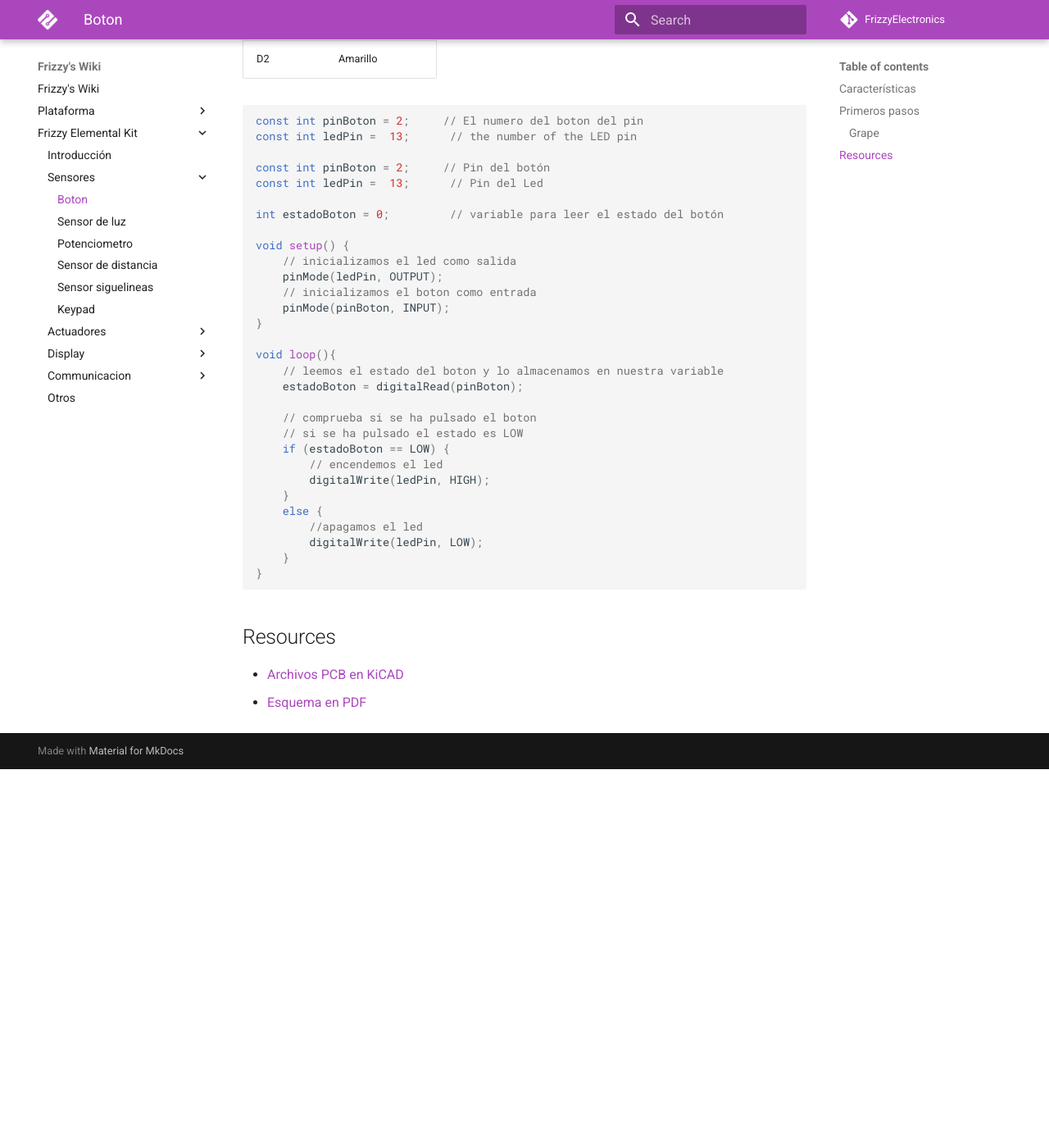
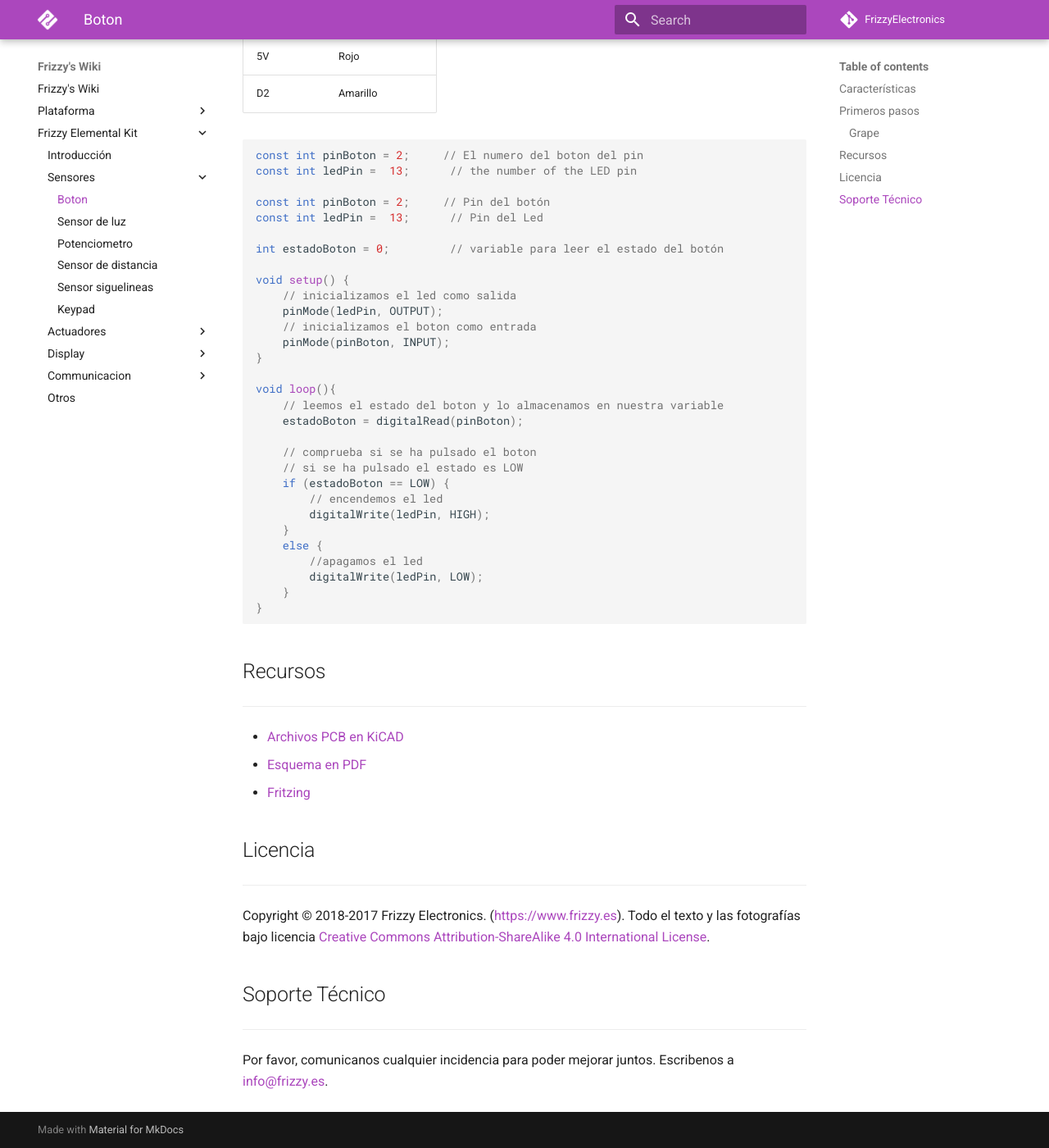
Before and after one commit to FrizzyElectronics/ElementalKitDocs, an MkDocs documentation site: the page built from docs/boton.md, in a window 1280 px wide and 1400 px high, scrolled down 1732 px. Shown: the whole window at 82% size. Built offline with MkDocs 1.6.1 and Material for MkDocs 9.7.7, drawn with Linux system fonts in a browser that asks for light colours; comment, search, counter and statistics services are not loaded; old or Windows-style settings are respelled for this version of MkDocs; before the commit the page ends 2670 px from its top, so only the background shows below that.

Commit message:
Pagina del boton terminada

````diff
--- a/docs/boton.md
+++ b/docs/boton.md
@@ -11,6 +11,7 @@ El módulo de botón es un pequeño switch momentaneo de 12mm. Contiene el propi
 * Incluye la resistencia pull-up
 
 ##Primeros pasos
+--------
 
 ###Grape
 
@@ -58,8 +59,17 @@ void loop(){
 ```
 
 
-Resources
----------
+##Recursos
+-------
 
 -   [Archivos PCB en KiCAD](https://github.com/FrizzyElectronics/BasicModule-II)
 -   [Esquema en PDF](https://raw.githubusercontent.com/FrizzyElectronics/BasicModule-II/master/pdf/BasicModule-II.pdf "File:BasicModule-II.pdf")
+-   [Fritzing](https://raw.githubusercontent.com/FrizzyElectronics/AtomModulesFritzingParts/master/FritzingParts/Atom_Button.fzpz "File:BasicModule-II.pdf")
+
+## Licencia
+-------
+Copyright (c) 2018-2017 Frizzy Electronics. (https://www.frizzy.es). Todo el texto y las fotografías bajo licencia <a rel="license" href="http://creativecommons.org/licenses/by-sa/4.0/">Creative Commons Attribution-ShareAlike 4.0 International License</a>. <a rel="license" href="http://creativecommons.org/licenses/by-sa/4.0/"> </a>
+
+## Soporte Técnico
+-------
+Por favor, comunicanos cualquier incidencia para poder mejorar juntos. Escribenos a [info@frizzy.es](info@frizzy.es).
````
